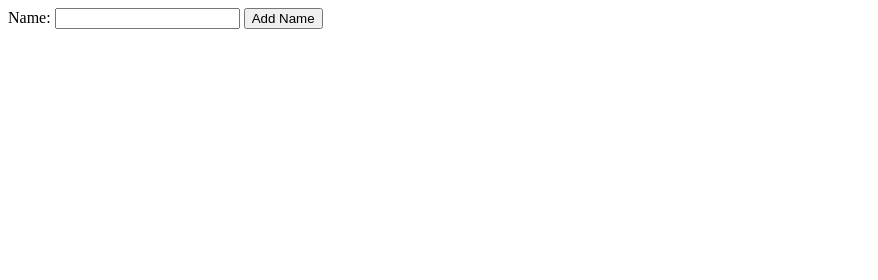
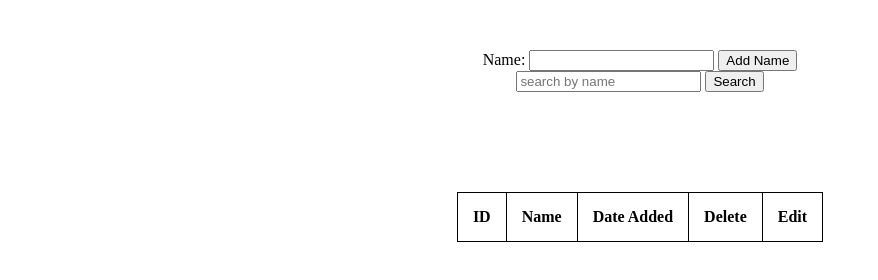
Before and after one commit to Jmaouchi/Jmaouchi-Node-Express-MySQL-Application, a plain HTML site: page Client/index.html in a window 1280 px wide. Shown: the whole page, without its empty margins (0-878 px from the left). Drawn offline with Linux system fonts and the light colour scheme.

Commit message:
added basic html and css;

```diff
--- a/Client/index.html
+++ b/Client/index.html
@@ -4,6 +4,7 @@
   <meta charset="UTF-8">
   <meta http-equiv="X-UA-Compatible" content="IE=edge">
   <meta name="viewport" content="width=device-width, initial-scale=1.0">
+  <link rel="stylesheet" href="./style.css">
   <title>Express app</title>
 </head>
 <body>
@@ -11,6 +12,28 @@
     <label>Name:</label>
     <input type="text" id="name-input">
     <button>Add Name</button>
+    <br>
+    <div class="">
+      <input placeholder="search by name" id="search_input">
+      <button id="search-btn">Search</button>
+    </div>
+
+    <table>
+      <thead>
+        <th>ID</th>
+        <th>Name</th>
+        <th>Date Added</th>
+        <th>Delete</th>
+        <th>Edit</th>
+      </thead>
+
+      <tbody>
+
+      </tbody>
+    </table>
   </main>
+
+
+  <script src="./index.js"></script>
 </body>
 </html>
--- a/Client/style.css
+++ b/Client/style.css
@@ -0,0 +1,20 @@
+main{
+  width: 50%;
+  /* this will add margins top and btm 50px and center left right  */
+  margin: 50px auto;
+  /* center the text  */
+  text-align: center;
+}
+
+table{
+  margin: 100px auto;
+}
+
+table, th, td{
+  border-collapse: collapse ;
+  border: 1px solid black;
+}
+
+th, td{
+  padding: 15px;
+}
```
Also changed, not shown: Client/index.js (added).
